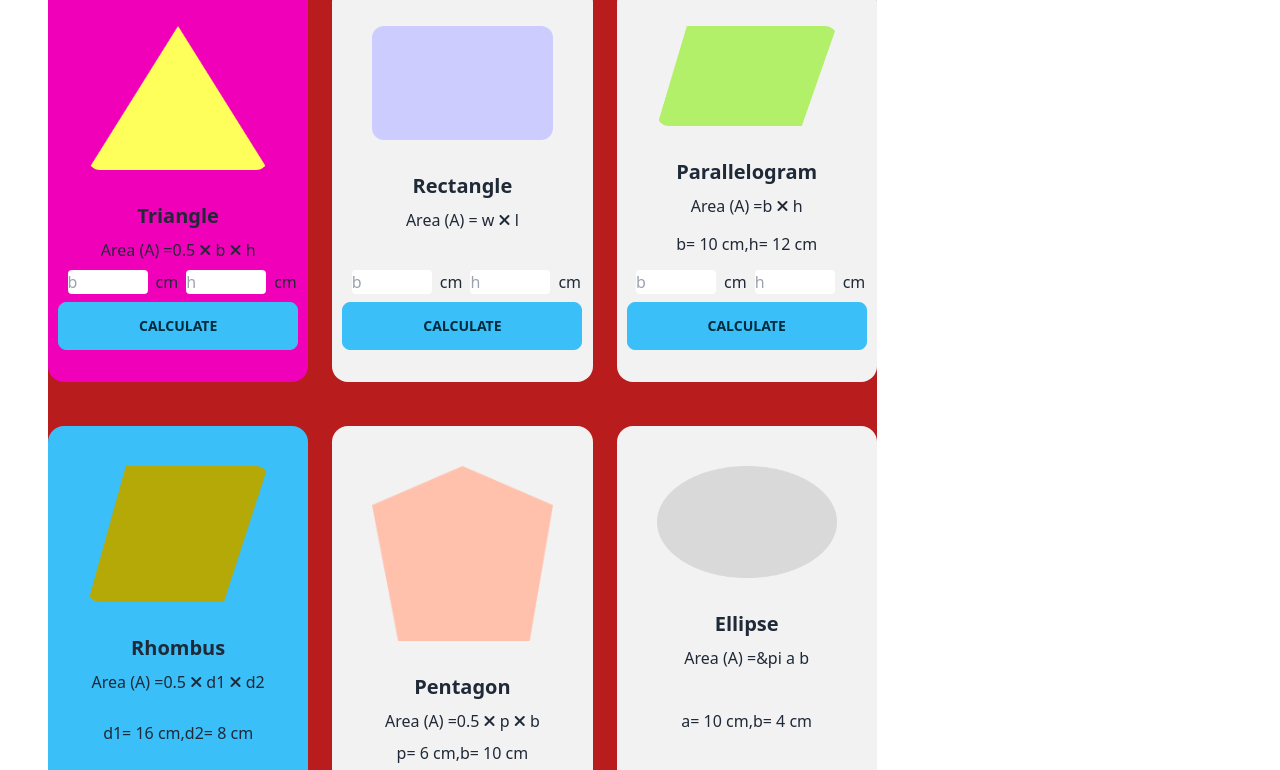
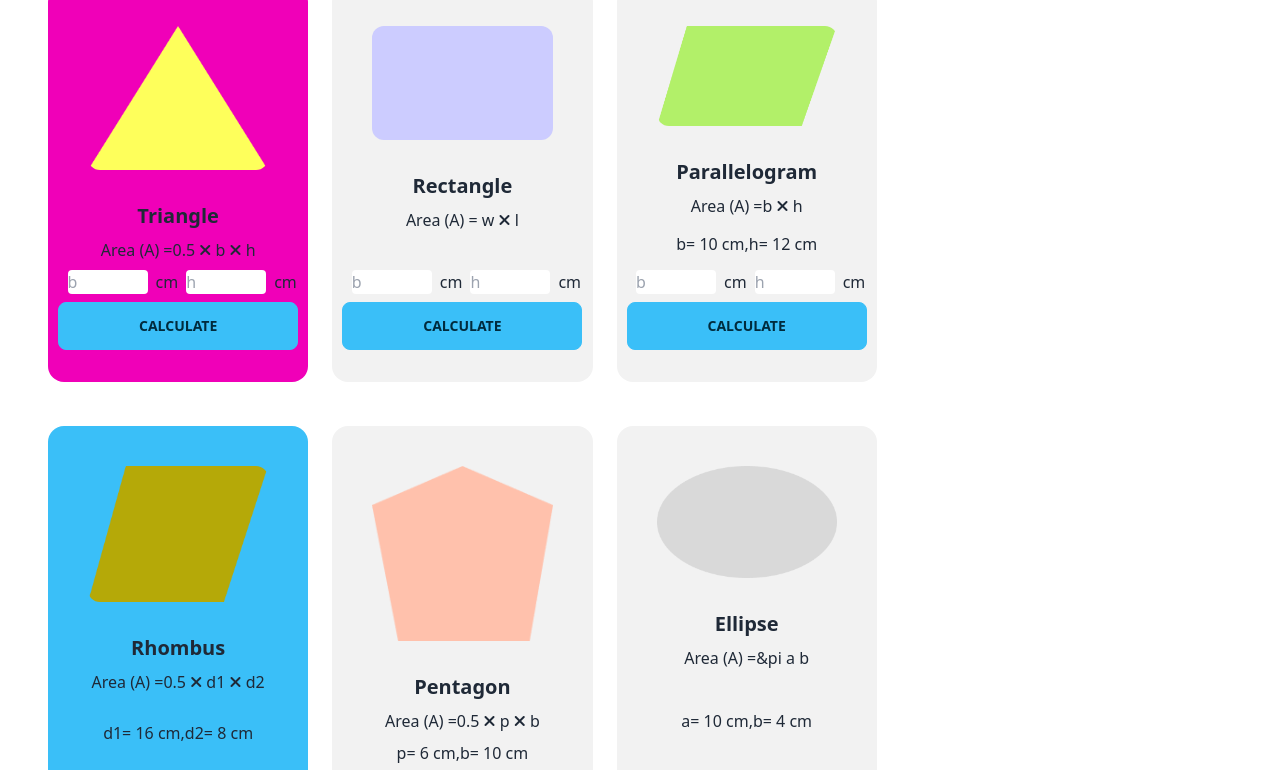
Before and after one commit to Naharun/geometry-genius-assignment, a plain HTML site: page index.html in a window 1280 px wide. Shown: the part 134-904 px from the top of the page. Drawn offline with nearby package versions, Linux system fonts and the light colour scheme.

Commit message:
Calculation section

```diff
--- a/index.html
+++ b/index.html
@@ -26,7 +26,7 @@
     <!-- Geometry & Calculation  -->
     <main>
         <section class="lg:px-12 flex flex-col md:flex-row lg:flex-row">
-            <div class="Geometry w-[70%] bg-red-700 mt-5 grid md:grid-cols-3 lg:grid-cols-3 gap-6">
+            <div class="Geometry w-[70%] mt-5 grid md:grid-cols-3 lg:grid-cols-3 gap-6">
                 <div class="card w-full bg-secondary mt-5">
                     <figure class="px-10 pt-10">
                       <img src="images/triangle.png" alt="" class="rounded-xl" />
```
